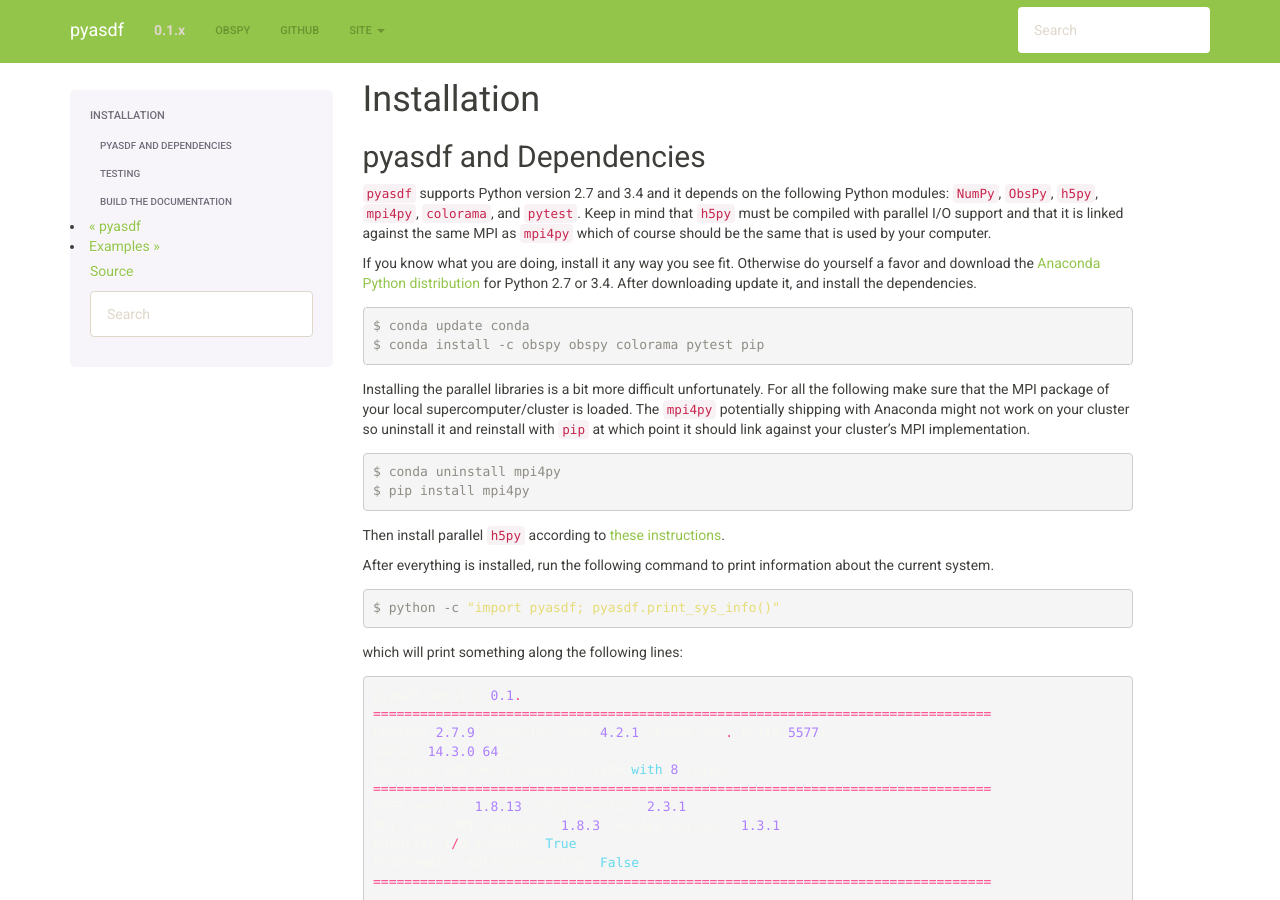
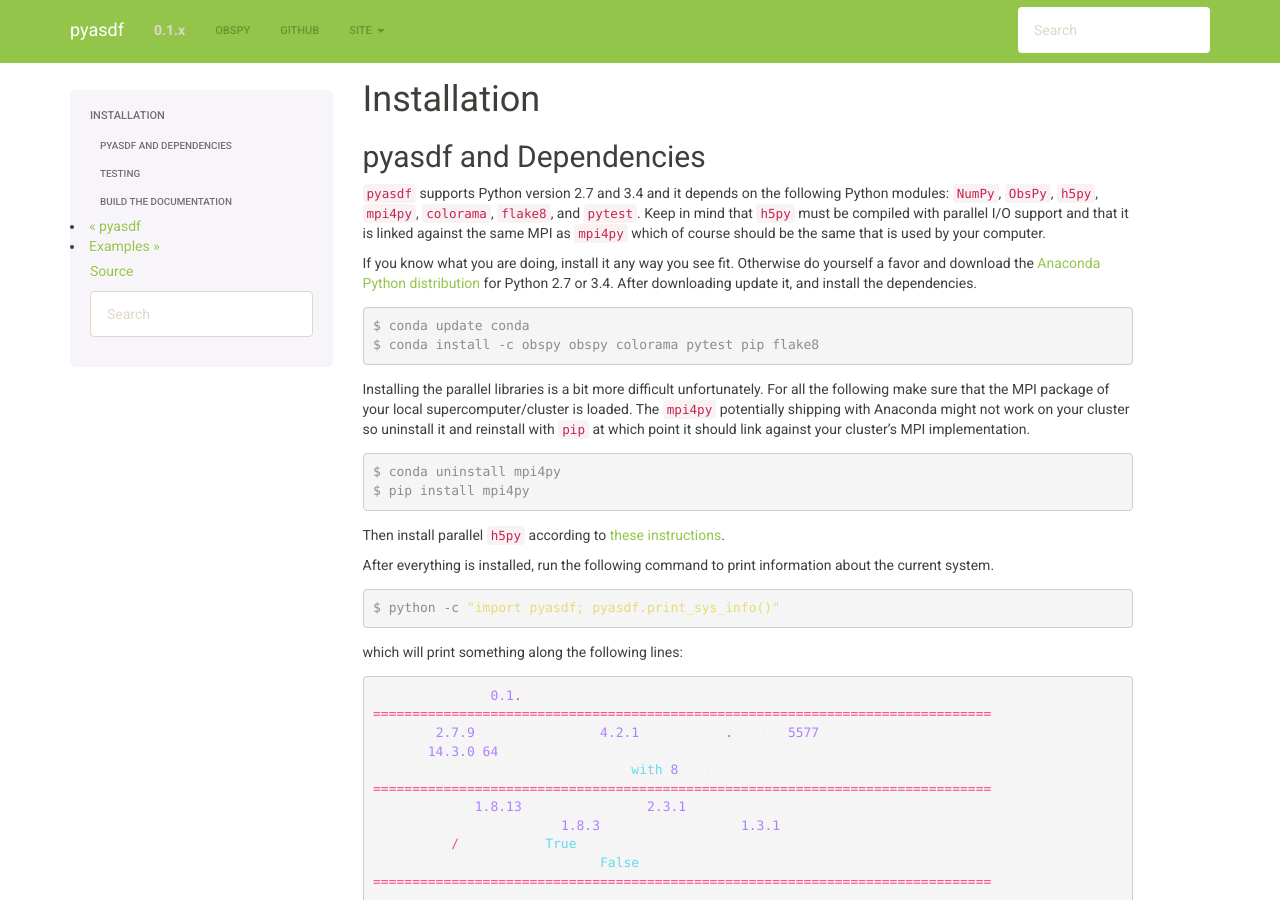
Before and after one commit to SeismicData/pyasdf, a Sphinx documentation site: the page built from doc/installation.rst, in a window 1280 px wide and 900 px high. Built offline with Sphinx 7.4.7, drawn with Linux system fonts in a browser that asks for light colours.

Commit message:
Adding flake8 to the dependencies.

```diff
--- a/doc/installation.rst
+++ b/doc/installation.rst
@@ -5,10 +5,10 @@ pyasdf and Dependencies
 -----------------------
 
 ``pyasdf`` supports Python version 2.7 and 3.4 and it depends on the following
-Python modules: ``NumPy``, ``ObsPy``, ``h5py``, ``mpi4py``, ``colorama``, and
-``pytest``. Keep in mind that ``h5py`` must be compiled with parallel I/O
-support and that it is linked against the same MPI as ``mpi4py`` which of
-course should be the same that is used by your computer.
+Python modules: ``NumPy``, ``ObsPy``, ``h5py``, ``mpi4py``, ``colorama``,
+``flake8``, and ``pytest``. Keep in mind that ``h5py`` must be compiled with
+parallel I/O support and that it is linked against the same MPI as ``mpi4py``
+which of course should be the same that is used by your computer.
 
 If you know what you are doing, install it any way you see fit. Otherwise do
 yourself a favor and download the
@@ -19,7 +19,7 @@ dependencies.
 .. code-block:: bash
 
     $ conda update conda
-    $ conda install -c obspy obspy colorama pytest pip
+    $ conda install -c obspy obspy colorama pytest pip flake8
 
 
 Installing the parallel libraries is a bit more difficult unfortunately. For
```
Also changed, not shown: setup.py (+3 -4 lines).
